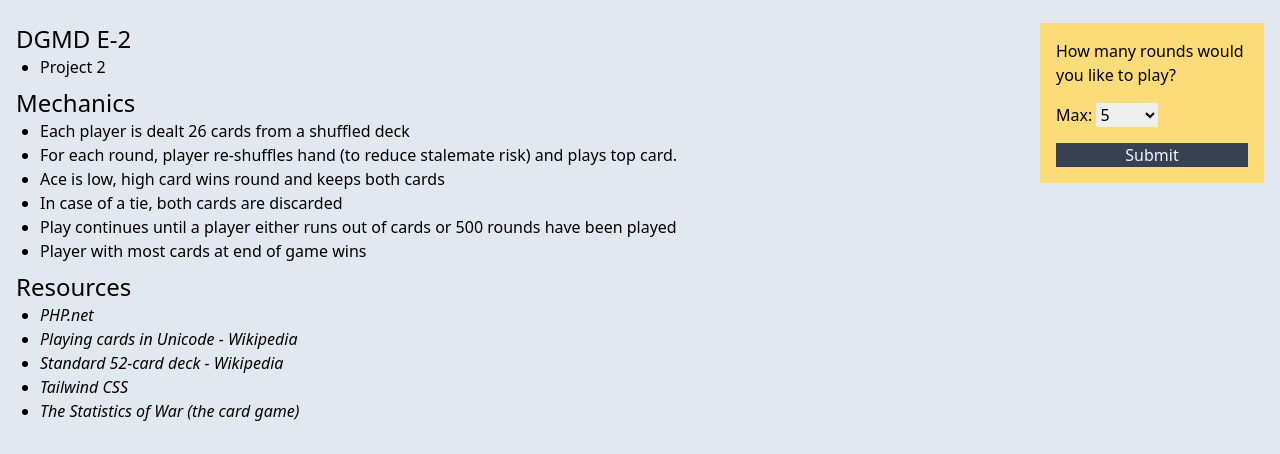
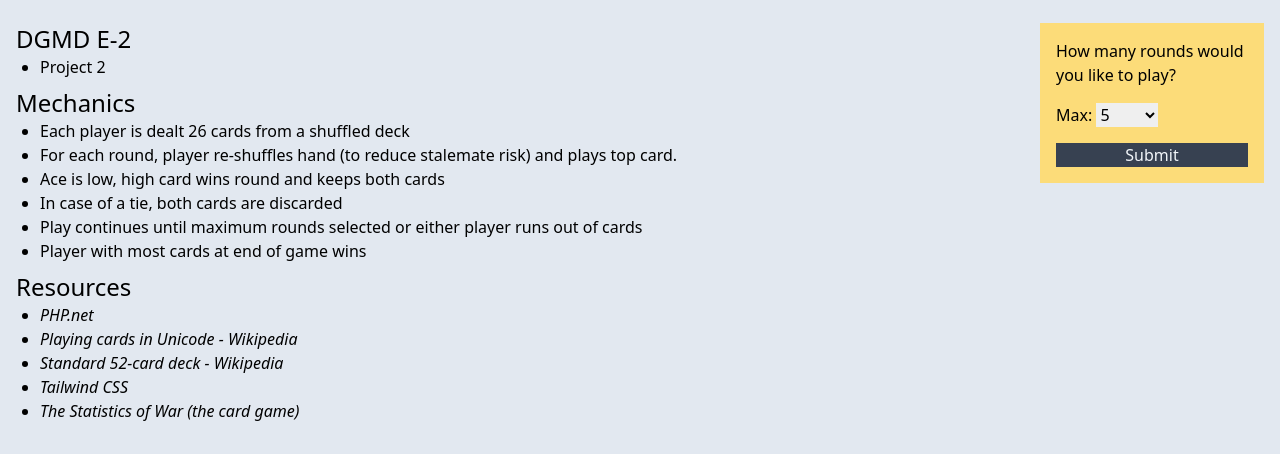
Before and after one commit to richiecarey/e2, a PHP site: page /index.php in a window 1280 px wide. Shown: the part 57-511 px from the top of the page. Run offline with PHP 8.4, Linux system fonts and the light colour scheme; some libraries are stand-ins or nearby versions.

Commit message:
small text change to Mechanics section

```diff
--- a/p2/index-view.php
+++ b/p2/index-view.php
@@ -40,7 +40,8 @@
                 <li>For each round, player re-shuffles hand (to reduce stalemate risk) and plays top card.</li>
                 <li>Ace is low, high card wins round and keeps both cards</li>
                 <li>In case of a tie, both cards are discarded</li>
-                <li>Play continues until a player either runs out of cards or 500 rounds have been played</li>
+                <li>Play continues until maximum rounds selected or either player runs out of cards
+                </li>
                 <li>Player with most cards at end of game wins</li>
             </ul>
             <h2 class="text-2xl">Resources</h2>
```
